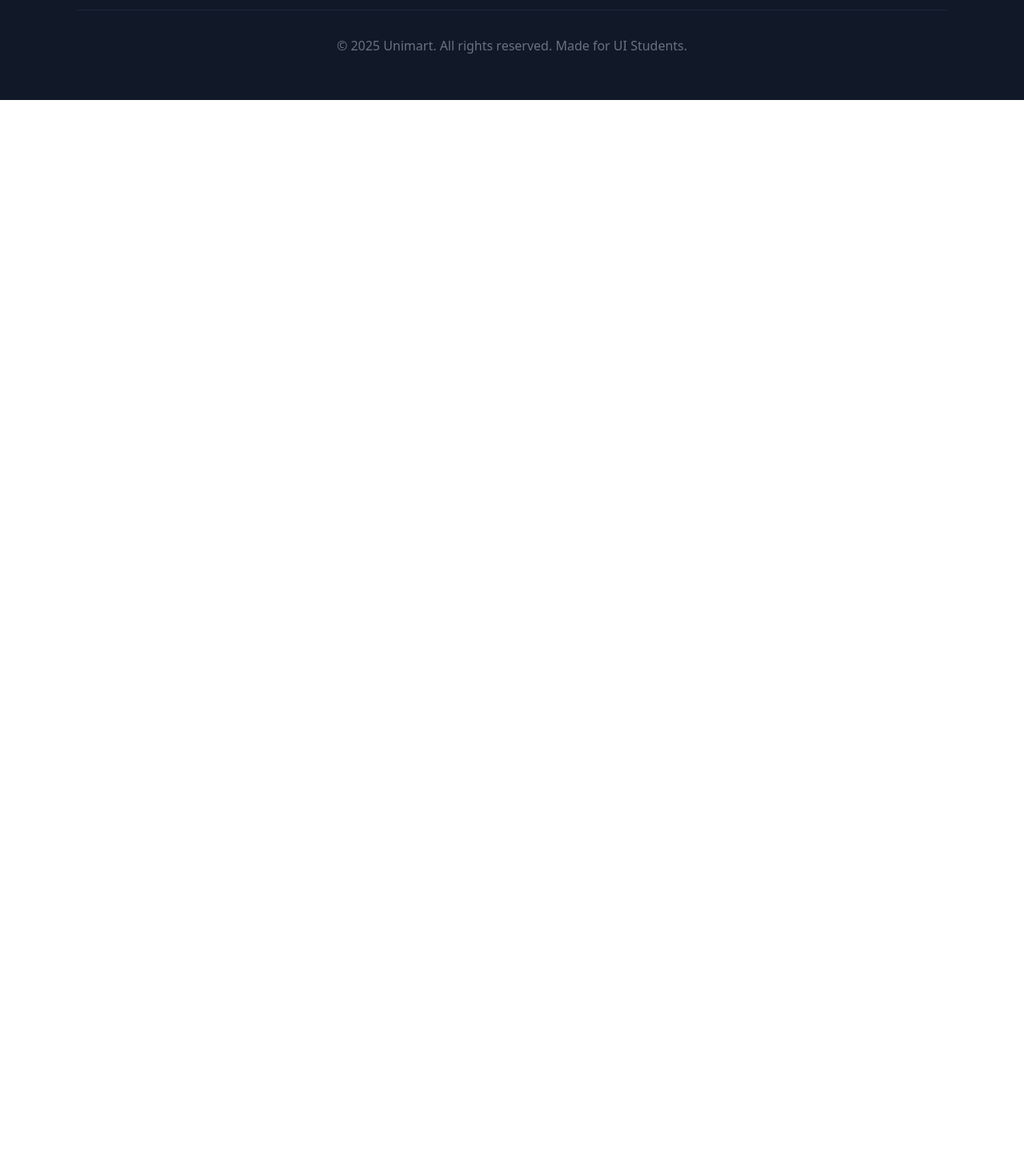
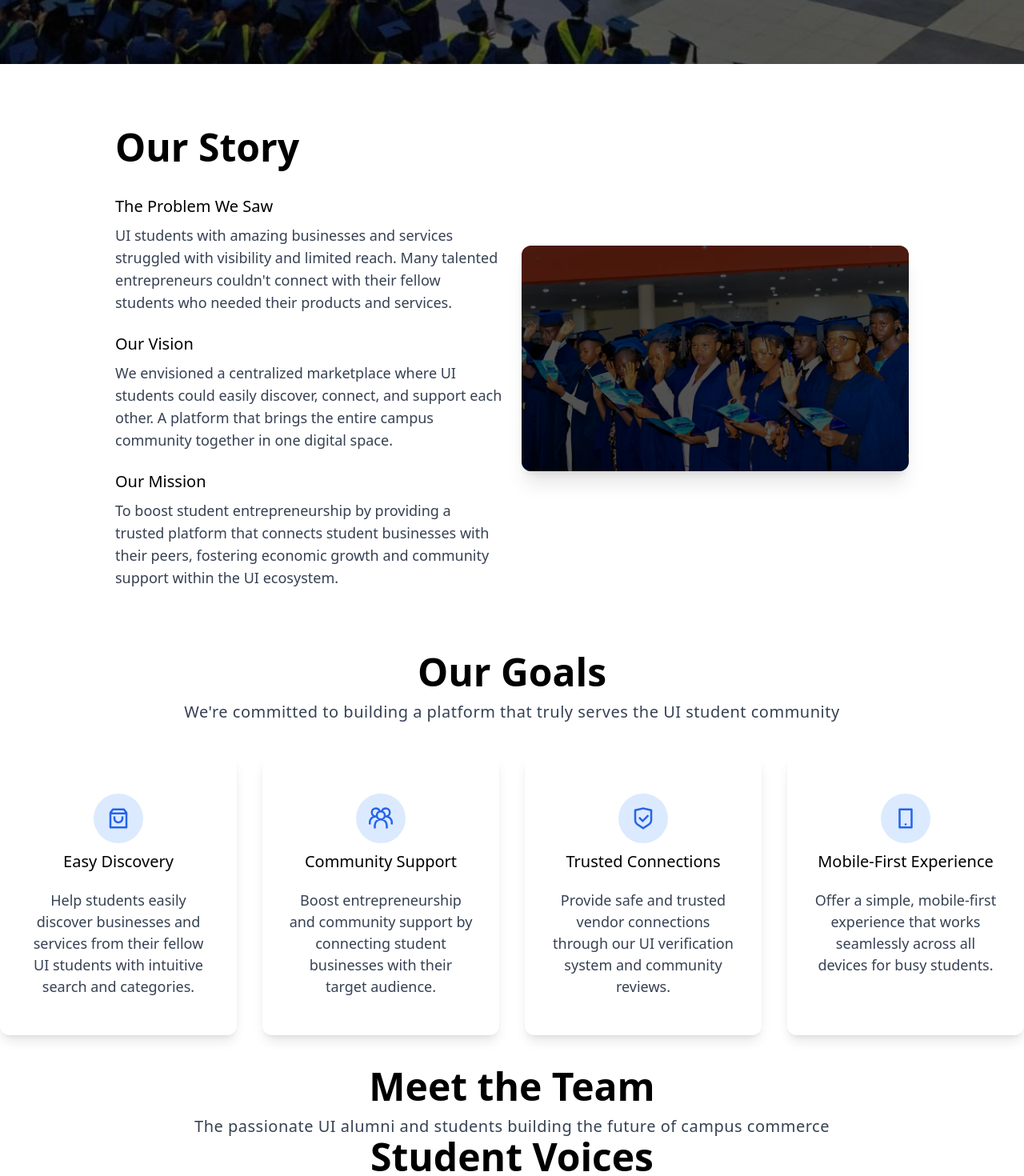
Before and after one commit to kennedyifeadi/UniMart, a React (Vite) app in the folder Frontend/: page /about in a window 1280 px wide. Shown: the part 560-2030 px from the top of the page at 80% size. Before the commit the page ends 800 px from the top, so only its background shows below. Built offline with nearby package versions, Linux system fonts and the light colour scheme; the HTML template or start-up script is replaced by a standard one.

Commit message:
feat: enhance About page with team members and testimonials sections

```diff
--- a/Frontend/src/pages/About.tsx
+++ b/Frontend/src/pages/About.tsx
@@ -1,17 +1,153 @@
+import { Landing } from "../components/about/Landing"
+import { Story, type StoryProps } from "../components/about/Story"
 import { Heading1 } from "../components/headings/Heading1"
 import { Heading3 } from "../components/headings/Heading3"
+import studentImage from "../assets/images/UI-students.jpg"
+import { GoalCard } from "../components/about/GoalCard"
+import { RiShieldCheckLine } from "react-icons/ri";
+import { RiSmartphoneLine } from "react-icons/ri";
+import { GrGroup } from "react-icons/gr";
+import { RiShoppingBag3Line } from "react-icons/ri";
+
+
+
 
 const About = () => {
+  const ourStoryPoints: StoryProps[] = [
+    {
+      title: 'The Problem We Saw',
+      description: "UI students with amazing businesses and services struggled with visibility and limited reach. Many talented entrepreneurs couldn't connect with their fellow students who needed their products and services."
+    },
+    {
+      title: 'Our Vision',
+      description: "We envisioned a centralized marketplace where UI students could easily discover, connect, and support each other. A platform that brings the entire campus community together in one digital space."
+    },
+    {
+      title: 'Our Mission',
+      description: "To boost student entrepreneurship by providing a trusted platform that connects student businesses with their peers, fostering economic growth and community support within the UI ecosystem."
+    }
+  ]
+  const goals = [
+    {
+      title: 'Easy Discovery',
+      description: 'Help students easily discover businesses and services from their fellow UI students with intuitive search and categories.',
+      icon: <RiShoppingBag3Line size={30} />
+    },
+    {
+      title: 'Community Support',
+      description: 'Boost entrepreneurship and community support by connecting student businesses with their target audience.',
+      icon: <GrGroup size={30} />
+    },
+    {
+      title: 'Trusted Connections',
+      description: 'Provide safe and trusted vendor connections through our UI verification system and community reviews.',
+      icon: <RiShieldCheckLine size={30} />
+    },
+    {
+      title: 'Mobile-First Experience',
+    description: 'Offer a simple, mobile-first experience that works seamlessly across all devices for busy students.',
+      icon: <RiSmartphoneLine size={30} />
+    }
+  ]
+  const teamMembers = [
+    {
+      name: 'Motunrayo',
+      role: 'Founder & CEO',
+      bio: 'Passionate about student entrepreneurship',
+      image: '',
+      linkedin: '',
+      instagram: ''
+    },
+    {
+      name: 'Abuka Victor',
+      role: 'CTO',
+      bio: 'Building technology for students',
+      image: '',
+      linkedin: '',
+      instagram: ''
+    },
+    {
+      name: 'Kennedy Ifeadi',
+      role: 'Head of Community',
+      bio: 'Creating beautiful user experiences',
+      image: '',
+      linkedin: '',
+      instagram: ''
+    },
+    {
+      name: 'Maya Sari',
+      role: 'Head of Design',
+      bio: 'Connecting students across UI',
+      image: '',
+      linkedin: '',
+      instagram: ''
+    }
+
+  ]
+  const studentVoices = [
+    {
+      name: 'Jane Doe',
+      testimonial: 'Unimart gave me the confidence to start my online tutoring business. The platform makes it so easy to connect with students who need help with their studies!',
+      image: '',
+      rating: 5,
+      faculty: 'Faculty of Engineering'
+    },
+    {
+      name: 'John Smith',
+      testimonial: 'Between classes and clinical rotations, Unimart helps me find quick food options and study materials from fellow students. It saves me so much time!',
+      image: '',
+      rating: 4,
+      faculty: 'Faculty of Law'
+    },
+    {
+      name: 'Abuka Victor',
+      testimonial: 'As a graphic design student, I found so many clients through Unimart. The verification system makes everyone feel safe to do business with each other.',
+      image: '',
+      rating: 5,
+      faculty: 'Faculty of Business'
+    },
+    {
+      name: 'Linda Nguyen',
+      testimonial: 'The community aspect of Unimart is incredible. It feels like we are all supporting each other to succeed. This is what university life should be about!',
+      image: '',
+      rating: 5,
+      faculty: 'Faculty of Arts'
+    }
+  ]
   return (
     <div className="flex flex-col w-full h-max relative">
       {/* About landing section */}
-      <div></div>
+      <Landing />
       {/* Our story section */}
-      <div></div>
+      <div className="flex flex-col md:px-36 px-6 py-10 md:flex-row gap-6 mb-10">
+        <div className="flex-1 flex gap-6 flex-col">
+          <Heading1 className="text-start">Our Story</Heading1>
+        {
+          ourStoryPoints.map((point, index) => (
+            <Story {...point} key={index} />
+          ))
+        }
+        </div>
+        <div className="flex-1 flex justify-center items-center">
+          <div className="w-full h-max relative">
+          <div className="absolute inset-0 rounded-xl bg-black/65 h-full w-full flex justify-center items-center"></div>
+          <img src={studentImage} alt="UI Students" className="w-full h-auto rounded-xl shadow-xl" />
+          </div>
+        </div>
+      </div>
       {/* Our goals section */}
-      <div>
-        <Heading1>Our Goals</Heading1>
+      <div className="flex flex-col mb-10 gap-10 ">
+        <div className="flex flex-col">
+          <Heading1>Our Goals</Heading1>
         <Heading3>We're committed to building a platform that truly serves the UI student community</Heading3>
+        </div>
+        <div className="flex justify-center gap-8">
+          {
+            goals.map((goal, index) => (
+              <GoalCard {...goal} key={index} />
+            ))
+          }
+        </div>
       </div>
       {/* Meet the team section */}
       <div>
```
